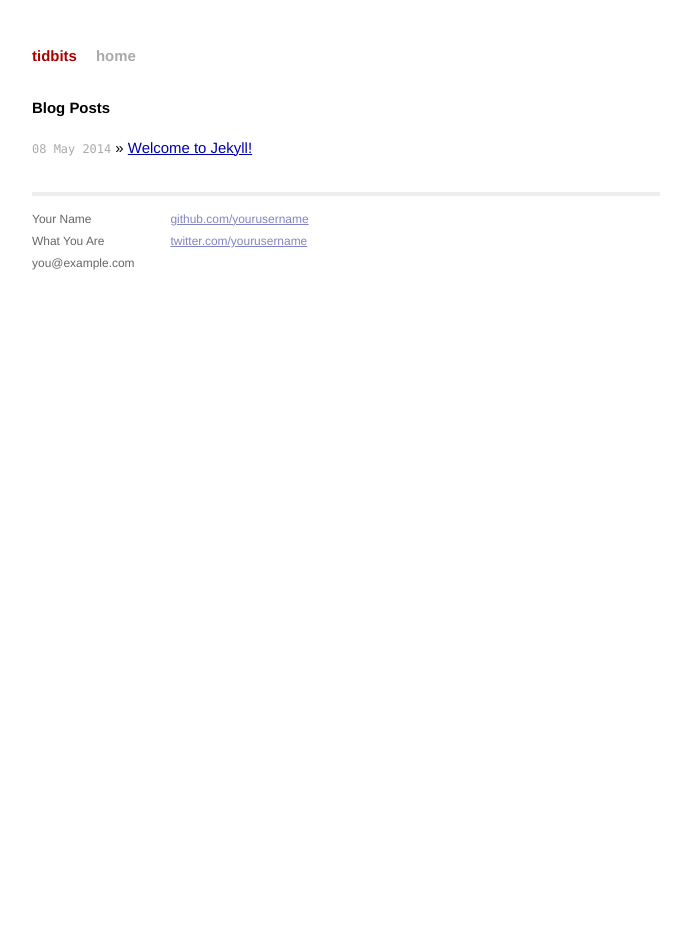
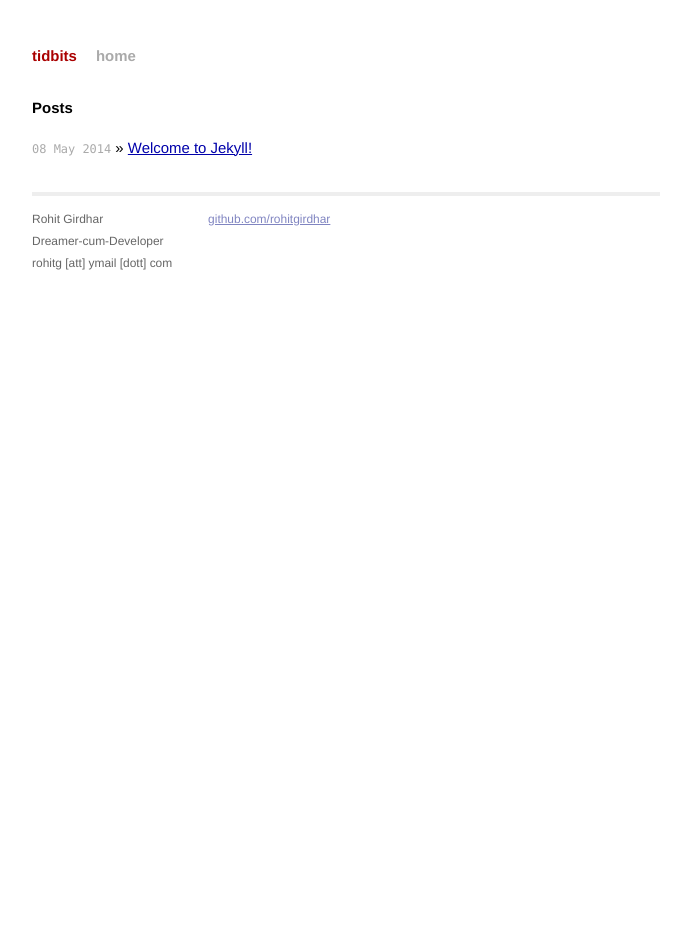
Before and after one commit to rohitgirdhar/tidbits, a Jekyll site: the page built from index.html, in a window 1280 px wide. Shown: the whole page, without its empty margins (294-985 px from the left). Built offline with Jekyll 4.4.1, drawn with Linux system fonts in a browser that asks for light colours; Markdown is read by kramdown in place of the engine named in the settings.

Commit message:
added MathJax

```diff
--- a/_layouts/default.html
+++ b/_layouts/default.html
@@ -11,6 +11,7 @@
 
         <!-- Custom CSS -->
         <link rel="stylesheet" href="{{ site.baseurl }}/css/main.css">
+        <script type="text/javascript" src="http://cdn.mathjax.org/mathjax/latest/MathJax.js?config=TeX-AMS-MML_HTMLorMML"></script>
 
     </head>
     <body>
@@ -26,15 +27,14 @@
           <div class="footer">
             <div class="contact">
               <p>
-                Your Name<br />
-                What You Are<br />
-                you@example.com
+                Rohit Girdhar<br />
+                Dreamer-cum-Developer<br />
+                rohitg [att] ymail [dott] com
               </p>
             </div>
             <div class="contact">
               <p>
-                <a href="https://github.com/yourusername">github.com/yourusername</a><br />
-                <a href="https://twitter.com/yourusername">twitter.com/yourusername</a><br />
+                <a href="https://github.com/rohitgirdhar">github.com/rohitgirdhar</a><br />
               </p>
             </div>
           </div>
--- a/index.html
+++ b/index.html
@@ -1,10 +1,10 @@
 ---
 layout: default
-title: Your New Jekyll Site
+title: Tidbits
 ---
 
 <div id="home">
-  <h1>Blog Posts</h1>
+  <h1>Posts</h1>
   <ul class="posts">
     {% for post in site.posts %}
       <li><span>{{ post.date | date_to_string }}</span> &raquo; <a href="{{ post.url }}">{{ post.title }}</a></li>
```
